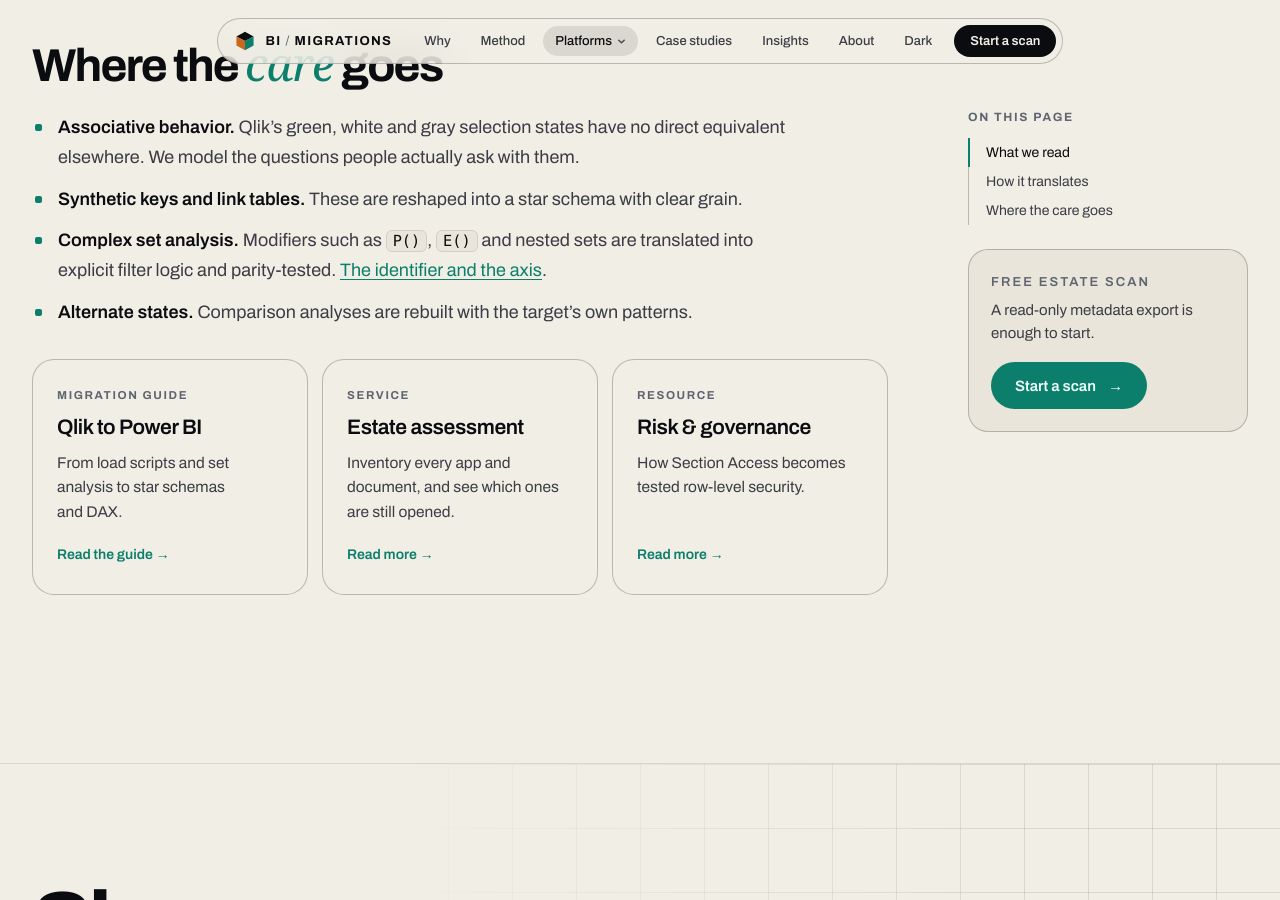
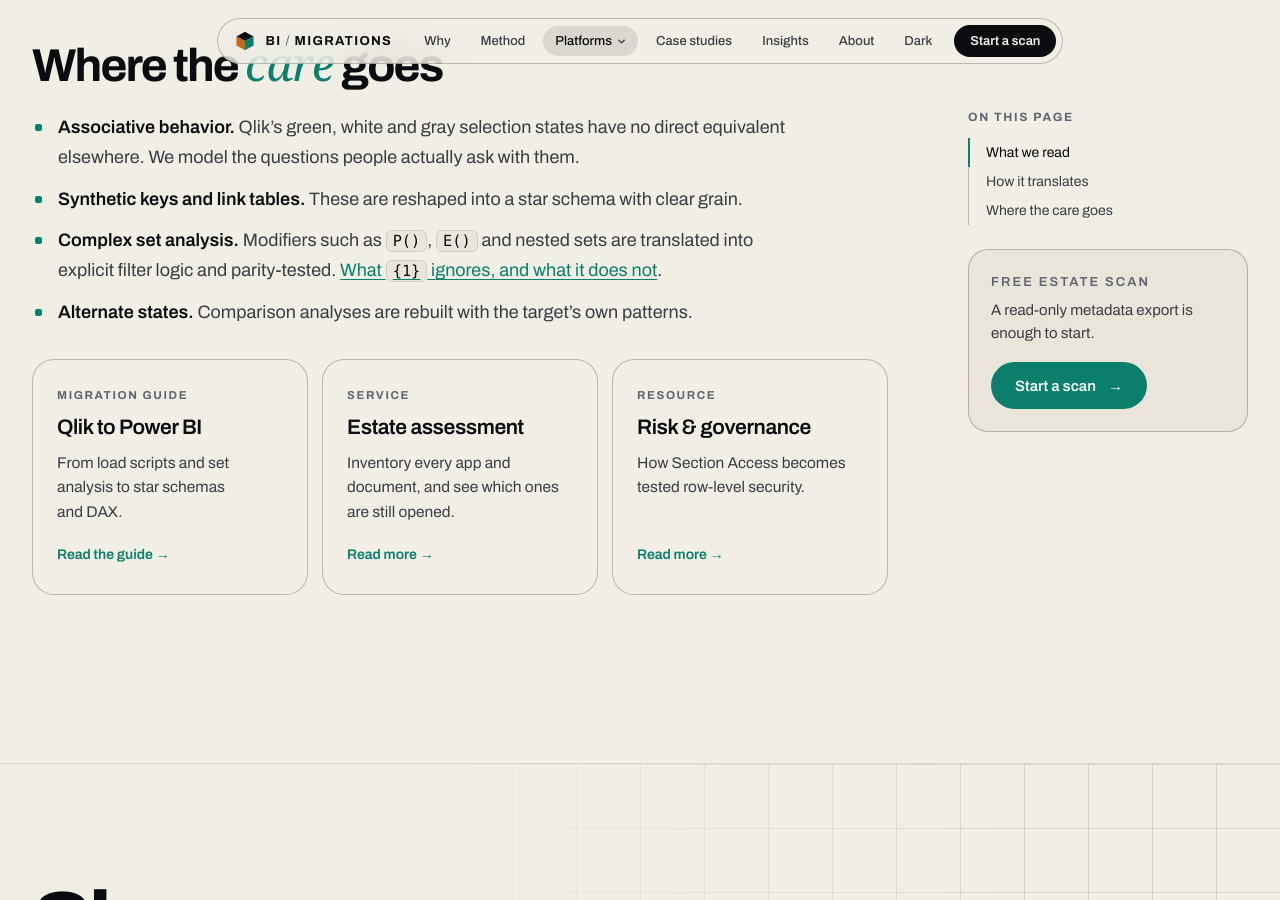
Before and after one commit to BIMigrations/www, a Jekyll site: the page built from platforms/qlik.md, in a window 1280 px wide and 900 px high, scrolled down 2001 px. Built offline with Jekyll 4.4.1, drawn with Linux system fonts in a browser that asks for light colours; some web fonts are replaced.

Commit message:
Match link text to the post titles on the Domo and Qlik platform pages

```diff
--- a/platforms/qlik.md
+++ b/platforms/qlik.md
@@ -53,7 +53,7 @@ Both **Qlik Sense** apps and **QlikView** documents are supported.
 
 - **Associative behavior.** Qlik's green, white and gray selection states have no direct equivalent elsewhere. We model the questions people actually ask with them.
 - **Synthetic keys and link tables.** These are reshaped into a star schema with clear grain.
-- **Complex set analysis.** Modifiers such as `P()`, `E()` and nested sets are translated into explicit filter logic and parity-tested. [The identifier and the axis](/insights/qlik-set-analysis-identifier/).
+- **Complex set analysis.** Modifiers such as `P()`, `E()` and nested sets are translated into explicit filter logic and parity-tested. [What `{1}` ignores, and what it does not](/insights/qlik-set-analysis-identifier/).
 - **Alternate states.** Comparison analyses are rebuilt with the target's own patterns.
 
 {% include cards.html items=page.related %}
```
Also changed, not shown: platforms/domo.md (+1 -1 lines).
